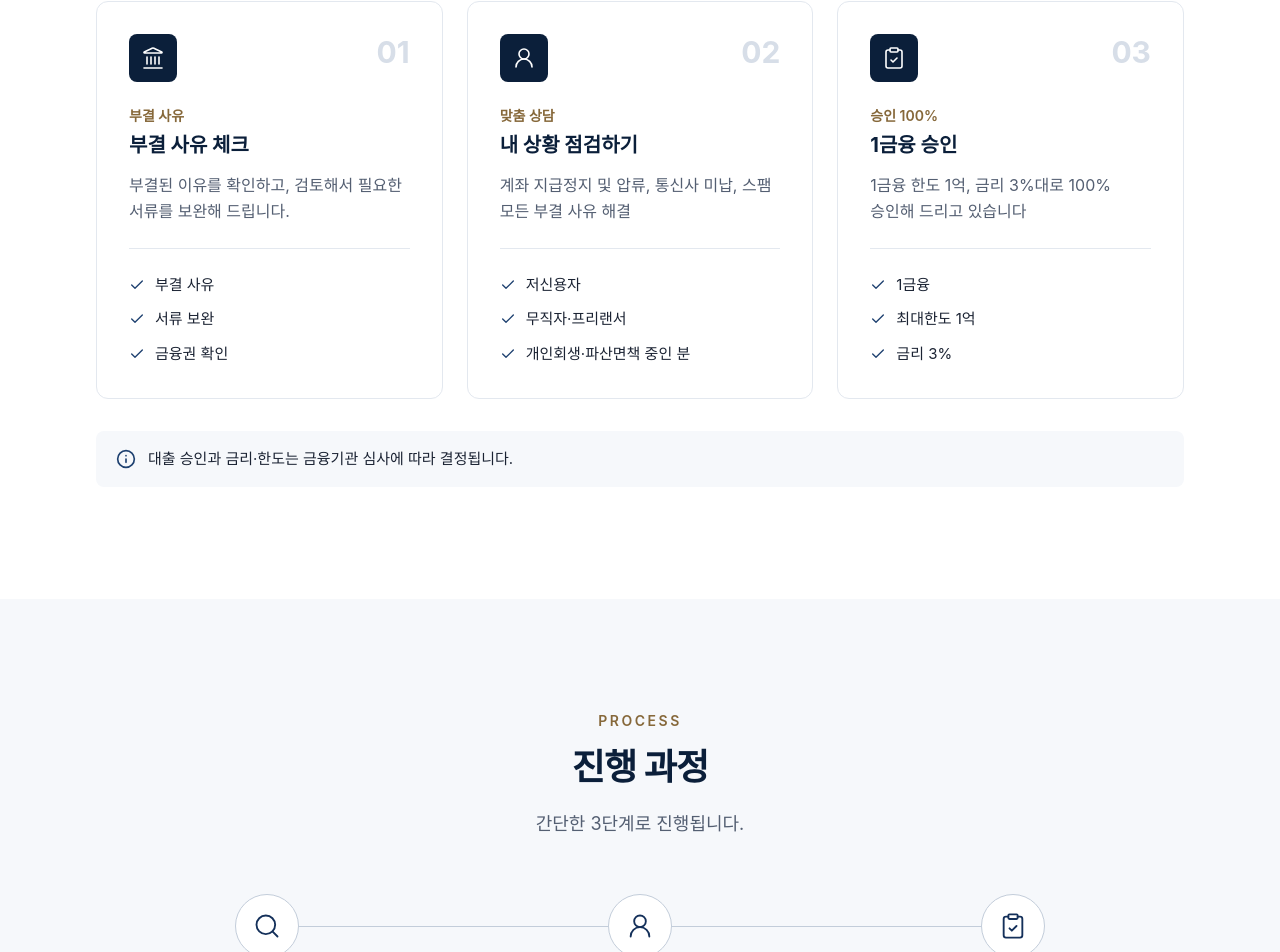
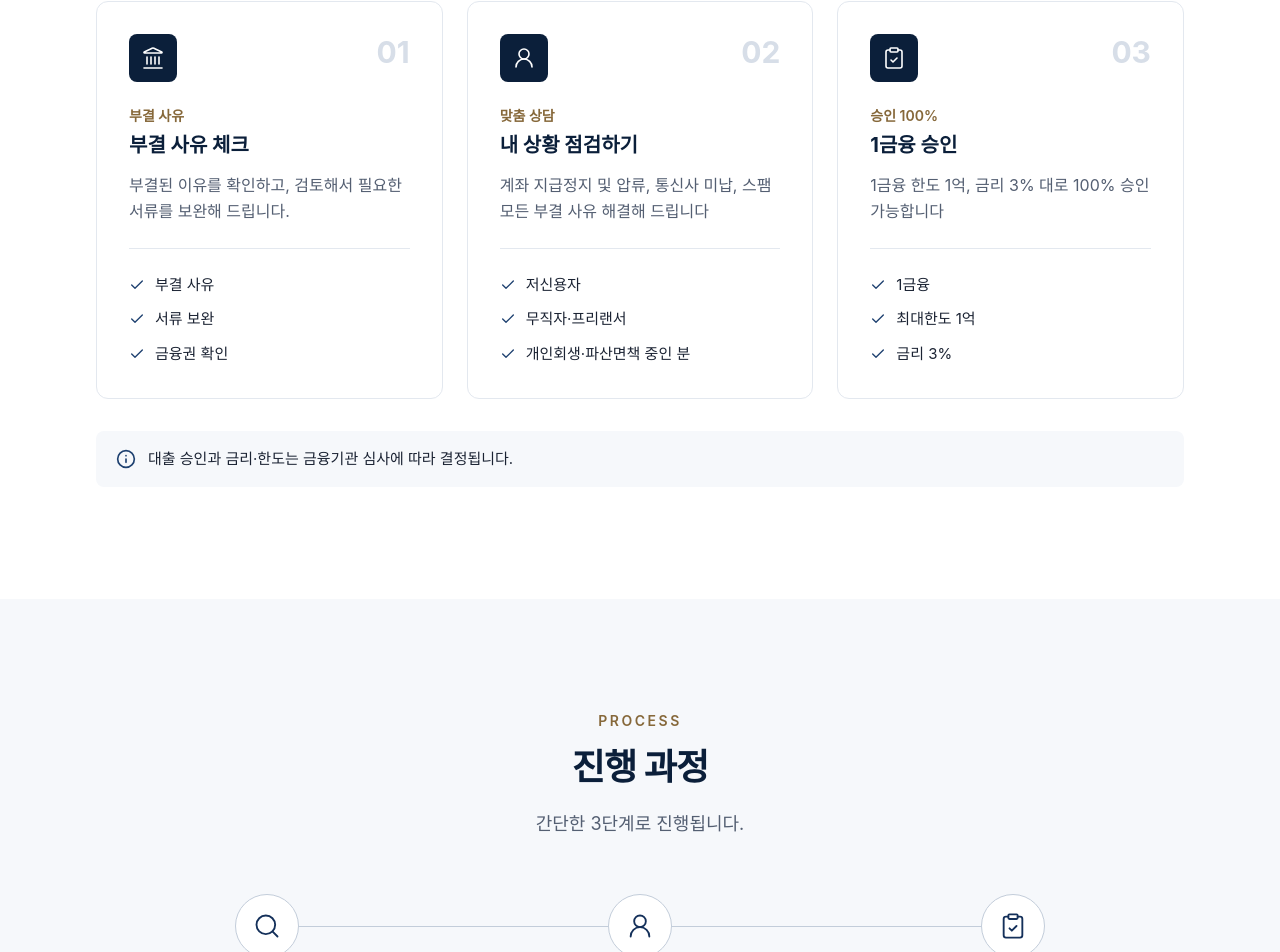
Before and after one commit to akainu1977-debug/yeosung-dreamloan, a React (Vite) app: page / in a window 1280 px wide. Shown: the part 968-1920 px from the top of the page. Built offline with nearby package versions, Linux system fonts and the light colour scheme; a web font is replaced by a local one.

Commit message:
Update siteContent.ts

```diff
--- a/src/content/siteContent.ts
+++ b/src/content/siteContent.ts
@@ -69,7 +69,7 @@ export const services = {
       no: '02',
       icon: 'UserRound',
       title: '내 상황 점검하기',
-      body: '계좌 지급정지 및 압류, 통신사 미납, 스팸 모든 부결 사유 해결',
+      body: '계좌 지급정지 및 압류, 통신사 미납, 스팸 모든 부결 사유 해결해 드립니다',
       points: ['저신용자', '무직자·프리랜서', '개인회생·파산면책 중인 분'],
       tag: '맞춤 상담',
     },
@@ -77,7 +77,7 @@ export const services = {
       no: '03',
       icon: 'ClipboardCheck',
       title: '1금융 승인',
-      body: '1금융 한도 1억, 금리 3%대로 100% 승인해 드리고 있습니다',
+      body: '1금융 한도 1억, 금리 3% 대로 100% 승인 가능합니다',
       points: ['1금융', '최대한도 1억', '금리 3%'],
       tag: '승인 100%',
     },
```
